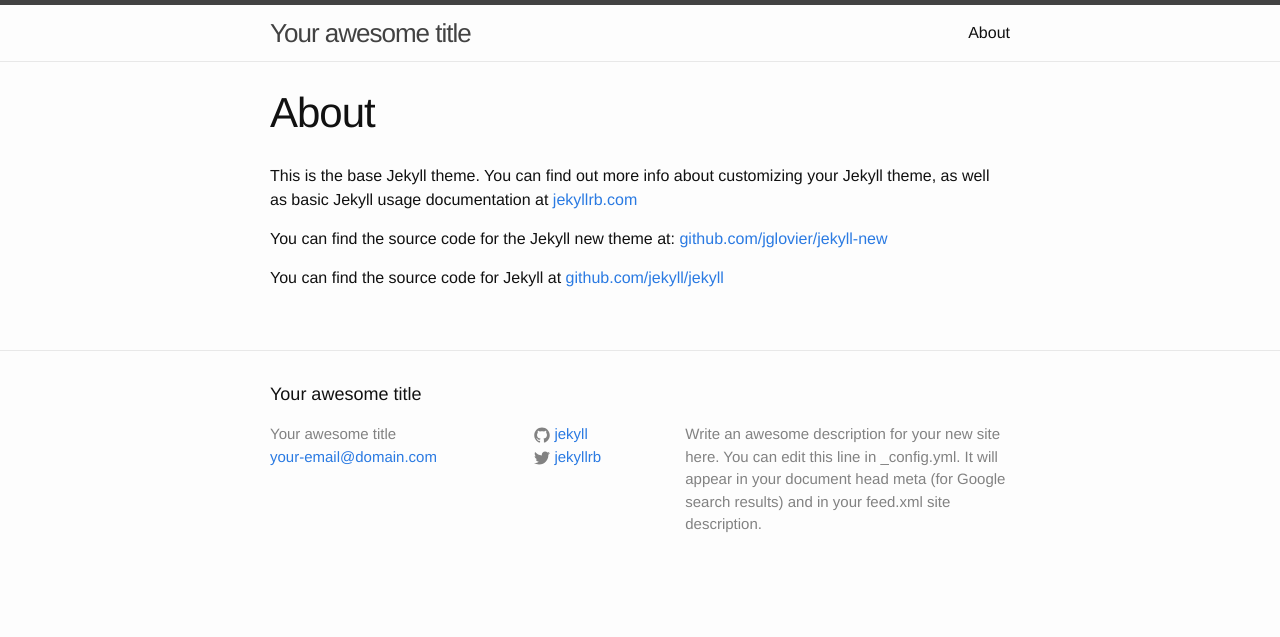
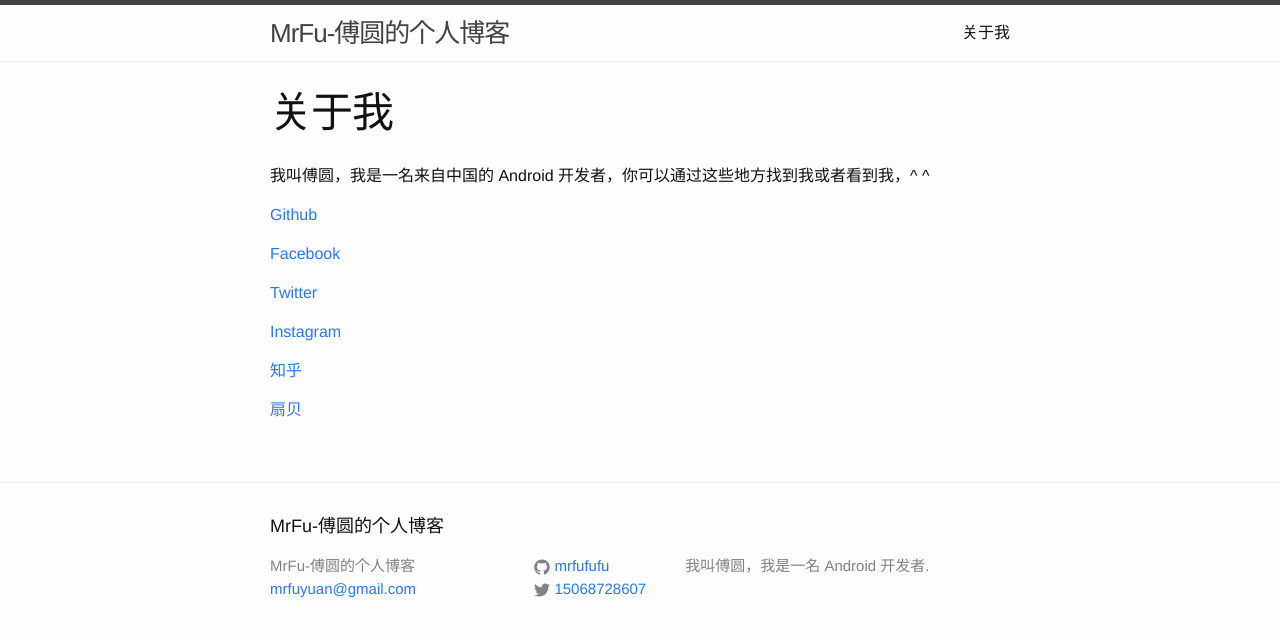
Before and after one commit to MrFuFuFu/mrfufufu.github.io, a Jekyll site: the page built from about.md, in a window 1280 px wide. Shown: the top 637 px of the page. Built offline with Jekyll 4.4.1, drawn with Linux system fonts in a browser that asks for light colours.

Commit message:
修改配置头

```diff
--- a/_config.yml
+++ b/_config.yml
@@ -1,14 +1,12 @@
 # Site settings
-title: Your awesome title
-email: your-email@domain.com
+title: MrFu-傅圆的个人博客
+email: mrfuyuan@gmail.com
 description: > # this means to ignore newlines until "baseurl:"
-  Write an awesome description for your new site here. You can edit this
-  line in _config.yml. It will appear in your document head meta (for
-  Google search results) and in your feed.xml site description.
+  我叫傅圆，我是一名 Android 开发者.
 baseurl: "" # the subpath of your site, e.g. /blog/
 url: "http://yourdomain.com" # the base hostname & protocol for your site
-twitter_username: jekyllrb
-github_username:  jekyll
+twitter_username: 15068728607
+github_username:  mrfufufu
 
 # Build settings
 markdown: kramdown
--- a/_posts/2015-05-14-welcome-to-jekyll.markdown
+++ b/_posts/2015-05-14-welcome-to-jekyll.markdown
@@ -1,12 +1,13 @@
 ---
 layout: post
-title:  “Hello, This is my First Blog~~“
+title:  “Hello, This is my first blog~~“
 date:   2015-05-14 11:07:36
 categories: jekyll update
 ---
 My name is Yuan Fu, I’m from China, developement Android of my job. Recently, I am learning English. Yes, Just you look it, My English is very bad, I had learning Enligsh 153 days, you can see here : [my shanbay page][shanbay].
 
-end…..
+end………
+下面是一些备注性的东西，请忽略吧.
 
 You’ll find this post in your `_posts` directory. Go ahead and edit it and re-build the site to see your changes. You can rebuild the site in many different ways, but the most common way is to run `jekyll serve`, which launches a web server and auto-regenerates your site when a file is updated.
 
--- a/about.md
+++ b/about.md
@@ -1,11 +1,19 @@
 ---
 layout: page
-title: About
+title: 关于我
 permalink: /about/
 ---
 
-This is the base Jekyll theme. You can find out more info about customizing your Jekyll theme, as well as basic Jekyll usage documentation at [jekyllrb.com](http://jekyllrb.com/)
+我叫傅圆，我是一名来自中国的 Android 开发者，你可以通过这些地方找到我或者看到我，^ ^
 
-You can find the source code for the Jekyll new theme at: [github.com/jglovier/jekyll-new](https://github.com/jglovier/jekyll-new)
+[Github](https://github.com/MrFuFuFu)
 
-You can find the source code for Jekyll at [github.com/jekyll/jekyll](https://github.com/jekyll/jekyll)
+[Facebook](https://www.facebook.com/profile.php?id=100006538561748)
+
+[Twitter](https://twitter.com/15068728607)
+
+[Instagram](https://instagram.com/mrfufufufu/)
+
+[知乎](http://www.zhihu.com/people/fu-yuan-58)
+
+[扇贝](http://www.shanbay.com/bdc/review/progress/12563734 )
```
